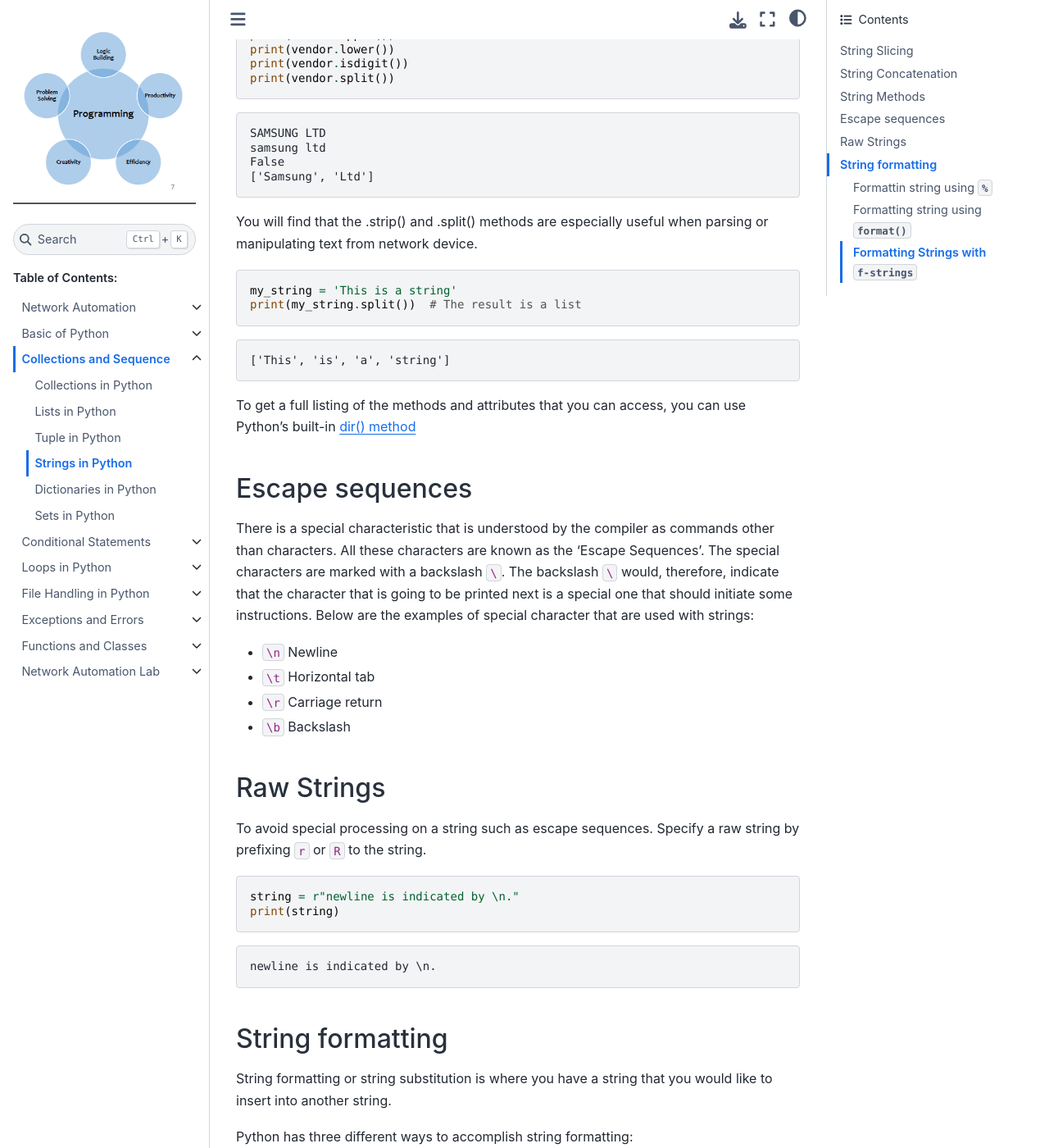
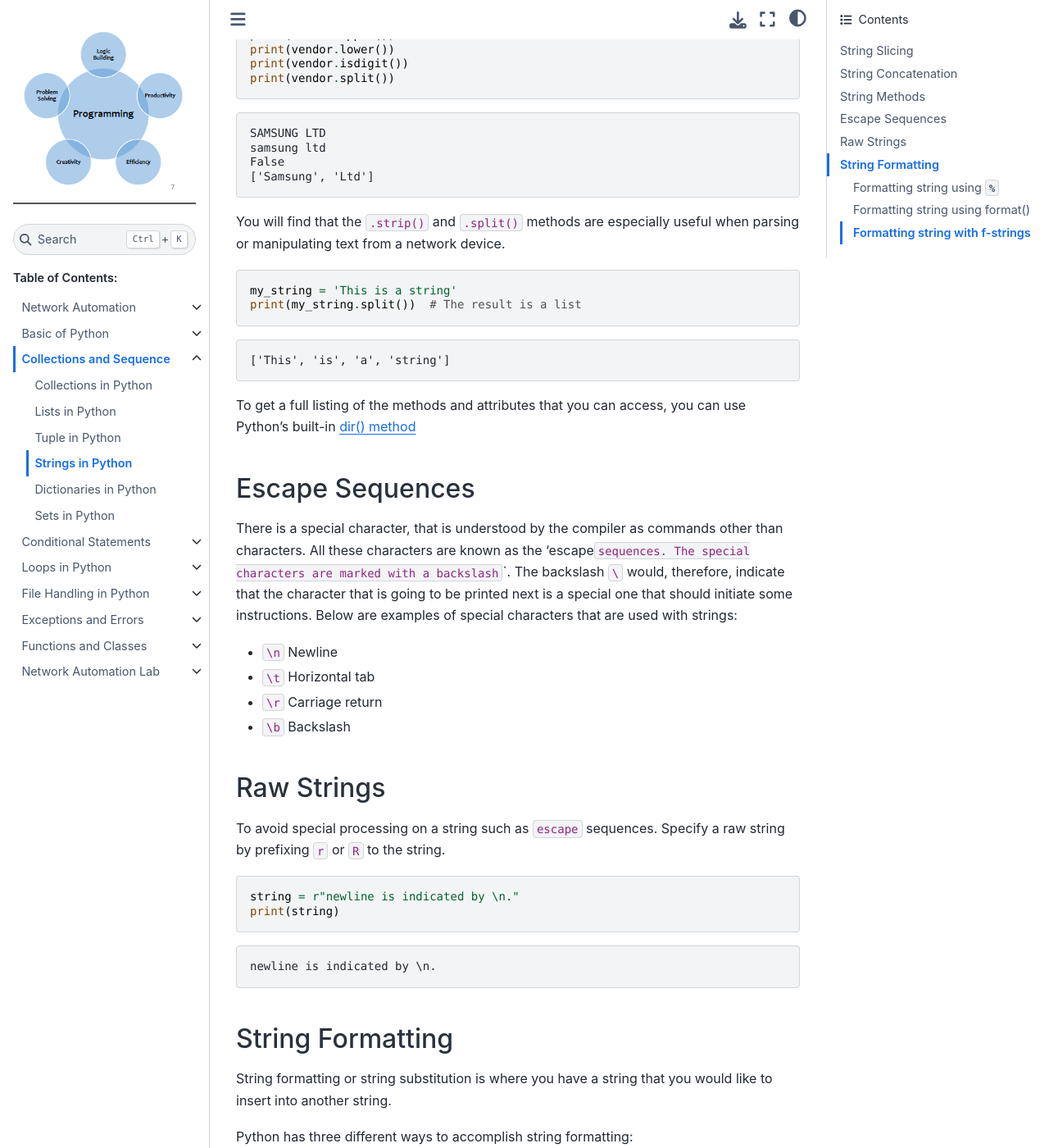
Before and after one commit to sydasif/python-book, a Sphinx documentation site: the page built from docs/source/03_collection/04_string.md, in a window 1280 px wide and 1400 px high, scrolled down 2172 px. Shown: the whole window at 82% size. Built offline with Sphinx 7.4.7 and the Sphinx Book theme 1.1.4, drawn with Linux system fonts in a browser that asks for light colours; some of the changed text lies outside the part shown.

Commit message:
update grammer

````diff
--- a/docs/source/03_collection/04_string.md
+++ b/docs/source/03_collection/04_string.md
@@ -1,6 +1,6 @@
 # Strings in Python
 
-String are a collection of characters/letters, in other terms characters are simple letters and symbols that are used to construct a string and character include alphanumeric letters, numbers and white space.
+A string is a collection of characters/letters, in other terms characters are simple letters and symbols that are used to make a string and characters include alphanumeric letters, numbers and white space.
 
 In Python, strings are written and enclosed between either single or double quotes. Once a string variable has been created and declared, it is impossible to change its values, unless a new string is created. Assigning a string to a variable is done with the variable name followed by an equal sign `=` and the string.
 
@@ -65,7 +65,7 @@
 John Alex
 ```
 
-### Repetition/Replication
+### Repetition/replication
 
 The nice thing about the multiplication operator (*) is that it’s also possible to use it on strings. For example, to print a line of `60` dashes.
 
@@ -101,7 +101,7 @@
 ['Samsung', 'Ltd']
 ```
 
-You will find that the .strip() and .split() methods are especially useful when parsing or manipulating text from network device.
+You will find that the `.strip()` and `.split()` methods are especially useful when parsing or manipulating text from a network device.
 
 ```py
 my_string = 'This is a string'
@@ -115,9 +115,9 @@
 To get a full listing of the methods and attributes that you can access, you can use Python’s built-in
 {ref}`dir() method`
 
-## Escape sequences
+## Escape Sequences
 
-There is a special characteristic that is understood by the compiler as commands other than characters. All these characters are known as the 'Escape Sequences'. The special characters are marked with a backslash `\`. The backslash `\` would, therefore, indicate that the character that is going to be printed next is a special one that should initiate some instructions. Below are the examples of special character that are used with strings:
+There is a special character, that is understood by the compiler as commands other than characters. All these characters are known as the 'escape` sequences. The special characters are marked with a backslash `\`. The backslash `\` would, therefore, indicate that the character that is going to be printed next is a special one that should initiate some instructions. Below are examples of special characters that are used with strings:
 
 - `\n` Newline
 - `\t` Horizontal tab
@@ -126,7 +126,7 @@
 
 ## Raw Strings
 
-To avoid special processing on a string such as escape sequences. Specify a raw string by prefixing `r` or `R` to the string.
+To avoid special processing on a string such as `escape` sequences. Specify a raw string by prefixing `r` or `R` to the string.
 
 ```py
 string = r"newline is indicated by \n."
@@ -137,7 +137,7 @@
 newline is indicated by \n.
 ```
 
-## String formatting
+## String Formatting
 
 String formatting or string substitution is where you have a string that you would like to insert into another string.
 
@@ -147,9 +147,9 @@
 - Using `format()`
 - Using formatted string literals (`f-strings`)
 
-### Formattin string using `%`
+### Formatting string using `%`
 
-Using the `%` method is Python’s oldest method of string formatting. The most common use of using the % sign is when you would use `%s`, which means convert any Python object to a string using `str()`.
+Using the `%` method is Python’s oldest method of string formatting. The most common use of using the % sign is when you would use `%s`, which means converting any Python object to a string using `str()`.
 
 ```py
 # insert string
@@ -245,7 +245,7 @@
 For more info see python [doc](https://docs.python.org/3/library/string.html#formatstrings).
 ```
 
-### Formatting Strings with `f-strings`
+### Formatting string with f-strings
 
 Formatted string literals or `f-strings` are strings that have an `f` at the beginning and curly braces inside of them that contain expressions, much like the ones you saw in the previous section.
 
@@ -259,7 +259,7 @@
 Hello Alex, you are 20 years old
 ```
 
-The `f-string` can do things that neither `%s` nor `format()` can do. Because of the fact that `f-strings` are evaluated at runtime, you can put any valid Python expression inside of them.
+The `f-string` can do things that neither `%s` nor `format()` can do. Because `f-strings` are evaluated at runtime, you can put any valid Python expression inside of them.
 
 ```py
 age = 25
````
Also changed, not shown: other parts of docs/source/03_collection/04_string.md (+6 -6 lines).
